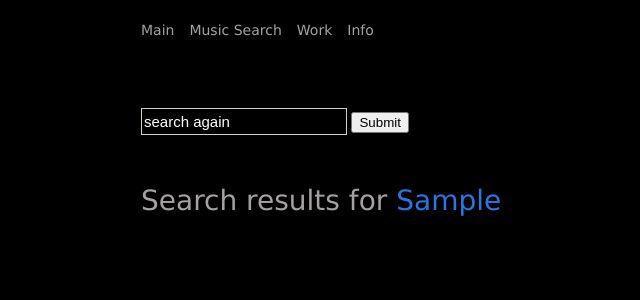
After one commit to imprint75/seanscode, a Django app: template templates/experiments/index.html in a window 1280 px wide. The commit adds this page. Shown: the top 300 px of the page, without its empty margins (29-669 px from the left). Run offline with Django 3.2, Linux system fonts and the light colour scheme; the template is opened without the code that fills it: most values are stand-ins (such as "Sample title", 1, 10 or a date in 2020); parts of the project's set-up code (start-up, migrations or seed data) failed here and were passed over.

Commit message:
revised template structure

```diff
--- a/templates/experiments.html
+++ b/templates/experiments/experiments.html
@@ -1,4 +1,4 @@
-{% extends 'base.html' %}
+{% extends 'common/base.html' %}
 
 {% load maintags %}
 
@@ -12,7 +12,7 @@
     <div class="grid_12 search">
       <form action="." method="post">
         {% csrf_token %}
-	<input class="txtClass darkStyled" name="artist_search" type="text" value="search again" defaultVal="search again" />
+        <input class="txtClass darkStyled" name="artist_search" type="text" value="search again" defaultVal="search again" />
         <input type="submit" />
       </form>
     </div>
--- /dev/null
+++ b/templates/experiments/index.html
@@ -0,0 +1,26 @@
+{% extends 'common/base.html' %}
+
+{% load maintags %}
+
+{% block title %}
+  {{ title|default:"Welcome" }}
+{% endblock %}
+
+{% block content %}
+
+<div class="container_12 top_section">
+    <div class="grid_12 search">
+      <form action="." method="post">
+        {% csrf_token %}
+        <input class="txtClass darkStyled" name="artist_search" type="text" value="search again" defaultVal="search again" />
+        <input type="submit" />
+      </form>
+    </div>
+    <div class="grid_12 search_container">
+      <h1 class="search_h1">Search results for <span class="searchres">{{ main_search }}</span></h1>
+    </div>
+</div>
+
+{% render_list request info.items %}
+
+{% endblock %}
--- a/templates/work.html
+++ b/templates/work/work.html
@@ -1,4 +1,4 @@
-{% extends 'base.html' %}
+{% extends 'common/base.html' %}
 
 {% block title %}
 {% if title %}
```
Also changed, not shown: templates/common/base.html (renamed from templates/base.html).
